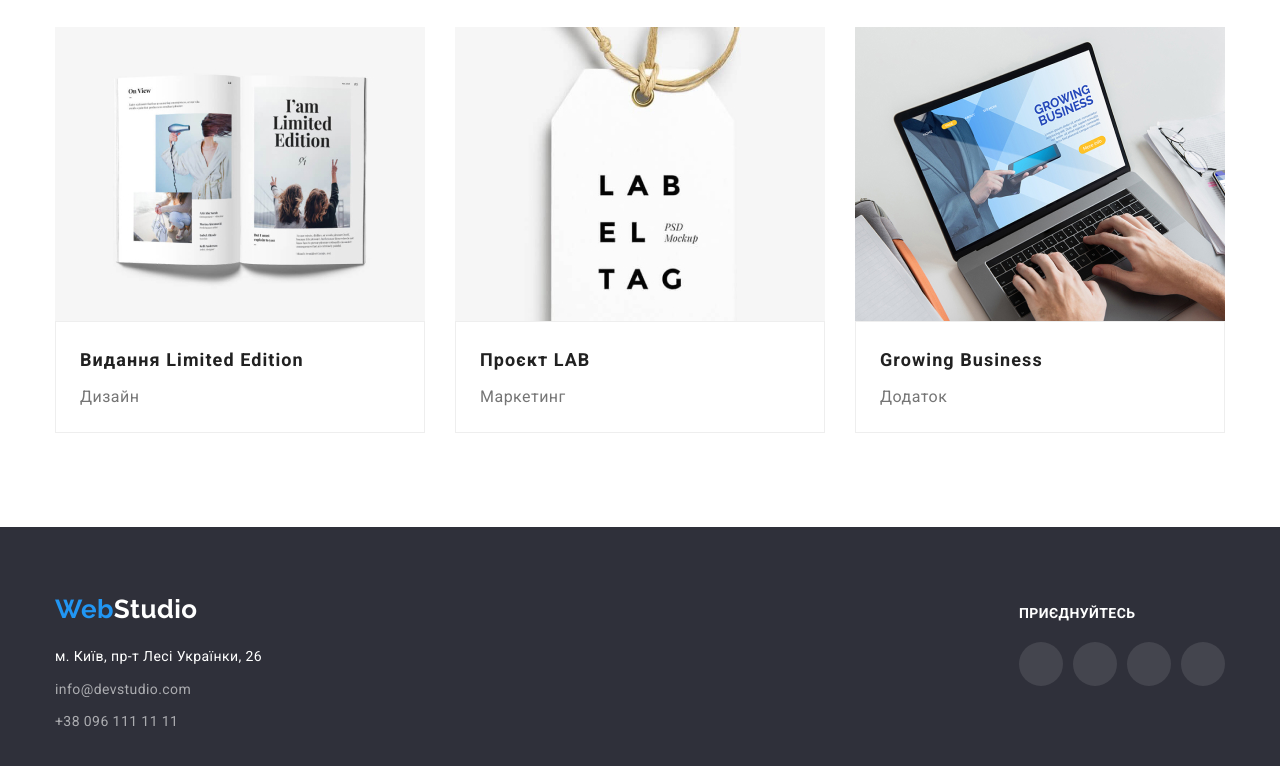
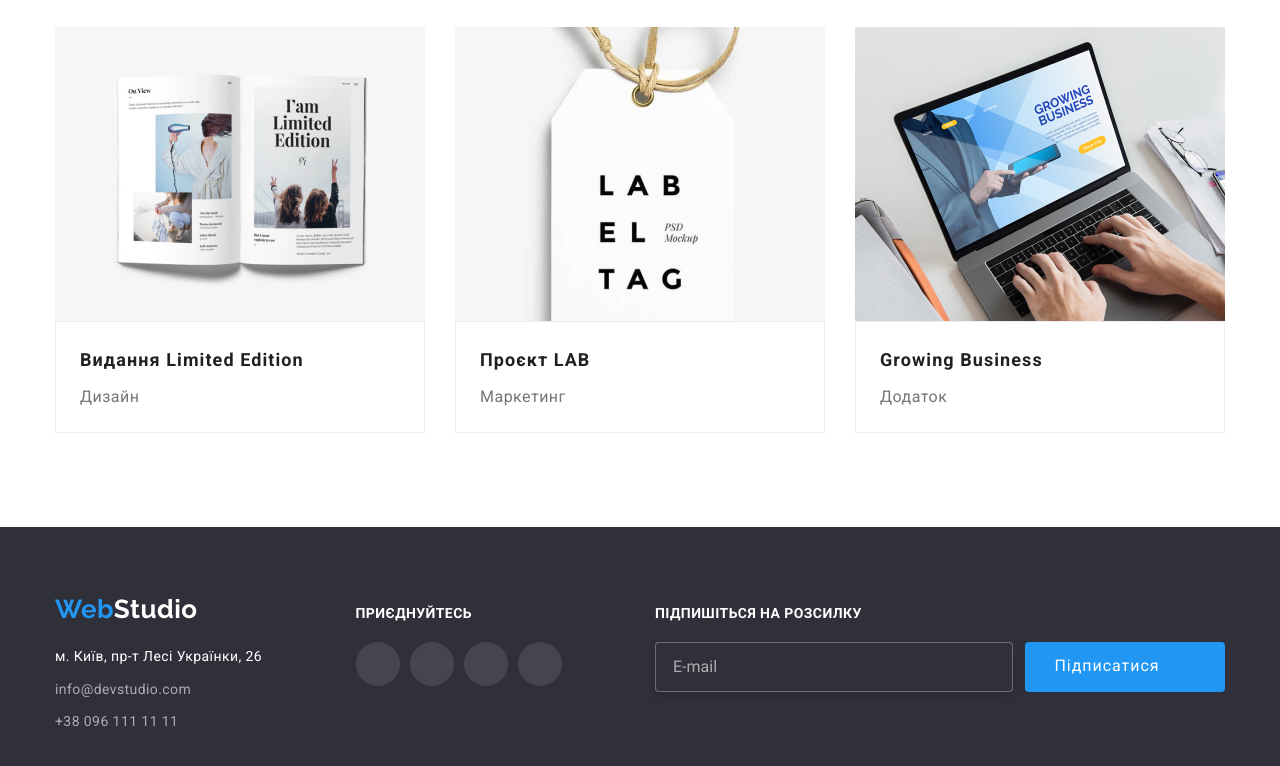
Before and after one commit to TatianaR1122/goit-markup-hw-06, a plain HTML site: page portfolio.html in a window 1280 px wide. Shown: the part 1108-1874 px from the top of the page. Drawn offline with nearby package versions, Linux system fonts and the light colour scheme.

Commit message:
д/з вар2

```diff
--- a/portfolio.html
+++ b/portfolio.html
@@ -247,6 +247,16 @@
                         </a></li>
                 </ul>
             </div>
+            <div class="footer-form-send">
+                <p class="footer-text">Підпишіться на розсилку</p>
+                <form class="form-footer">
+                    <label for="email"></label>
+                    <input type="email" name="email" id="email" placeholder="E-mail">
+                    <button class="button-footer" type="submit">Підписатися <svg width="24px" height="24px">
+                            <use href="./images/sprite22.svg#icon-icon-send"></use>
+                        </svg></button>
+                </form>
+            </div>
         </div>
 
     </footer>
```
